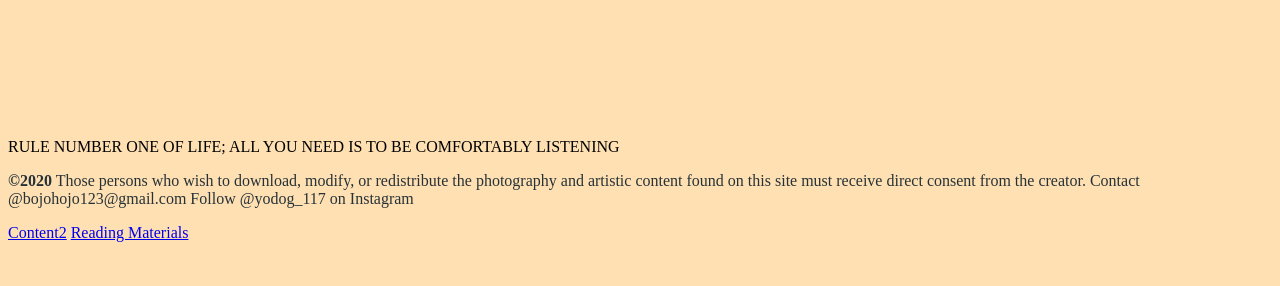
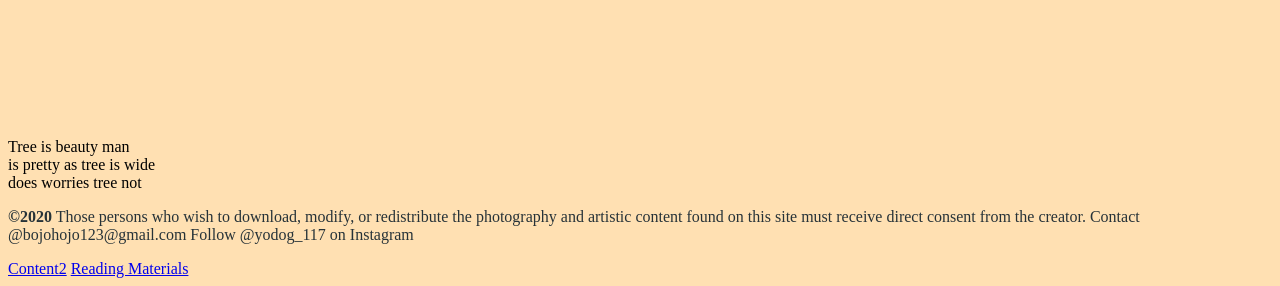
Before and after one commit to 4b6576696e45/MoreThanMoreThanMoreThan, a plain HTML site: page index.html in a window 1280 px wide. Shown: the part 1022-1308 px from the top of the page. Before the commit the page ends 1272 px from the top, so only its background shows below. Drawn offline with Linux system fonts and the light colour scheme.

Commit message:
Update index.html

```diff
--- a/index.html
+++ b/index.html
@@ -20,7 +20,7 @@
             <p> <br> <br> </p>
             <img src="tree (1 of 1).png" alt="Desert" style="display: block; margin-left: auto; margin-right: auto; width: 85%;"></div
             <p> <br> <br> <br> <br> <br> <br> <br> <br> </p>
-        <p> RULE NUMBER ONE OF LIFE; ALL YOU NEED IS TO BE COMFORTABLY LISTENING </p>
+        <p>Tree is beauty man <br> is pretty as tree is wide <br> does worries tree not</p>
             <p style="color:#263238; text-align:left; font-size: regular;"><strong>©2020</strong> Those persons who wish to download, modify, or redistribute the photography and artistic content found on this site must receive direct consent from the creator. Contact @bojohojo123@gmail.com Follow @yodog_117 on Instagram</p>
              <a href="content2.html">Content2</a> <a href="readingmaterials.html">Reading Materials</a>
     </body>
```
